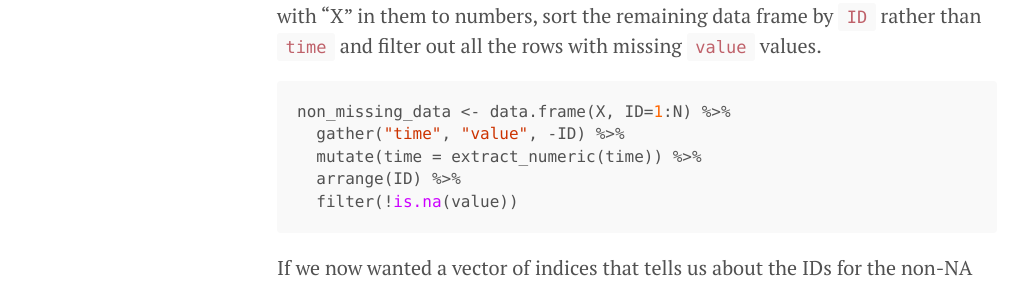
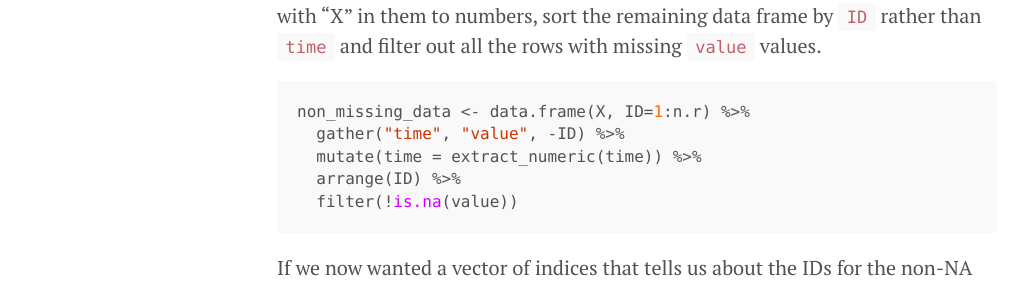
Before and after one commit to bragqut/bragqut.github.io, a Jekyll site: the page built from _posts/2016-02-05-manipulating-nas-in-longitudinal-data.md, in a window 1280 px wide and 900 px high, scrolled down 1385 px. Shown: the part 158-446 px from the top of the window, without its empty margins (3-1030 px from the left). Built offline with Jekyll 4.4.1, drawn with Linux system fonts in a browser that asks for light colours; comment, search, counter and statistics services are not loaded.

Commit message:
should be n.r instead of N in marcela's thing

````diff
--- a/_posts/2016-02-05-manipulating-nas-in-longitudinal-data.md
+++ b/_posts/2016-02-05-manipulating-nas-in-longitudinal-data.md
@@ -56,7 +56,7 @@ head(X)
 Now that we've simulated some missing data, we'll reshape the data from wide to long format, making a new ID column to ensure that we are able to keep track of whose observations these are. We also convert the time information from strings with "X" in them to numbers, sort the remaining data frame by `ID` rather than `time` and filter out all the rows with missing `value` values.
 
 ``` r
-non_missing_data <- data.frame(X, ID=1:N) %>%
+non_missing_data <- data.frame(X, ID=1:n.r) %>%
   gather("time", "value", -ID) %>%
   mutate(time = extract_numeric(time)) %>%
   arrange(ID) %>%
````
